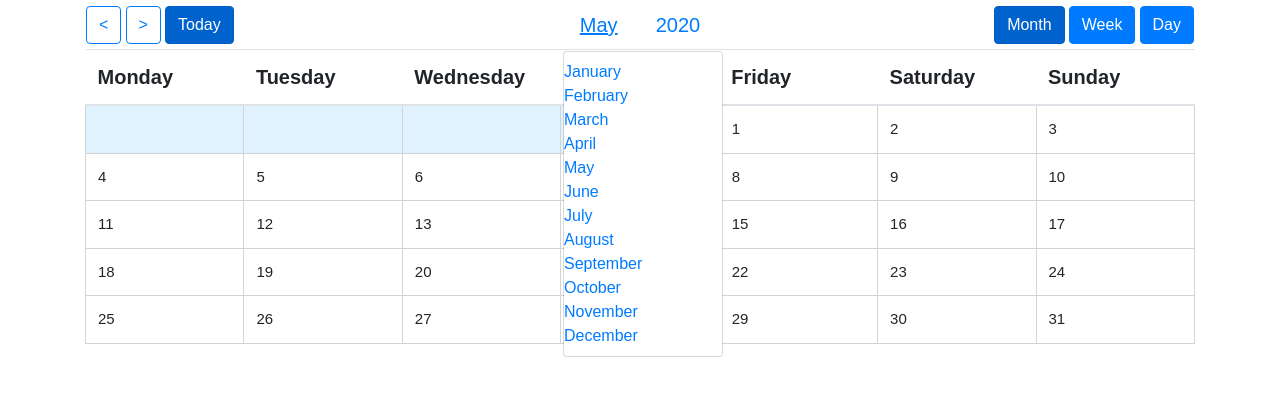
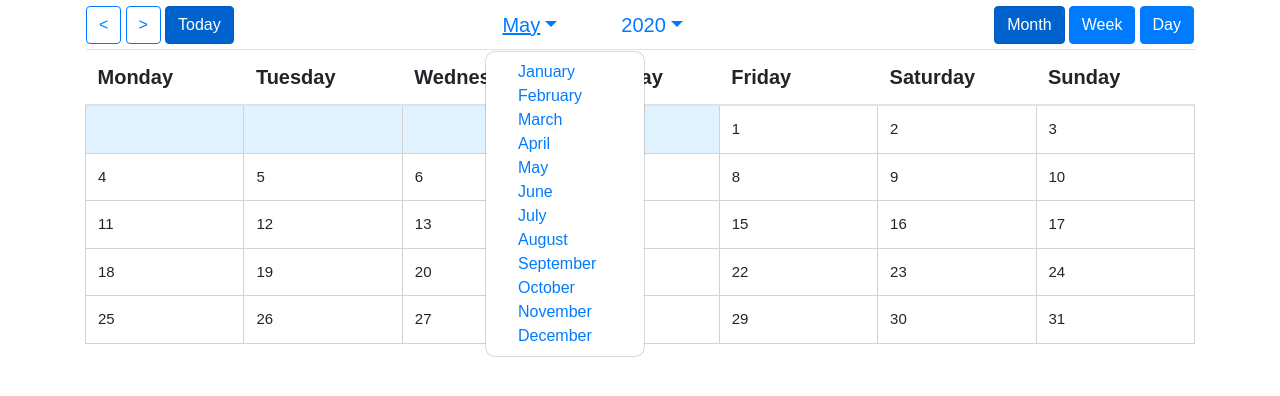
Before and after one commit to shivk012/bullet_webapp, a Flask app: page /calendar in a window 1280 px wide, after a click on "May". Shown: the top 396 px of the page. Run offline with Flask 2, Linux system fonts and the light colour scheme; some libraries are stand-ins or nearby versions.

Commit message:
Adding buttons to year view

```diff
--- a/app/static/css/calendar.css
+++ b/app/static/css/calendar.css
@@ -1,6 +1,5 @@
 td{
     font-size: 0.75em;
-    width: 14%;
 }
 
 .calendarBtn{
@@ -8,8 +7,10 @@ td{
     margin-bottom: 0px;
     min-width: fit-content;
 }
-
-#calendarBtnRow{
+.dayHeading{
+    width: 14%;
+}
+table#calendarBtnRow{
     width: 100%;
 }
 
@@ -24,9 +25,51 @@ td{
 .emptyDay{
     background-color: rgba(135, 206, 250, 0.267)
 }
-.monthDay{
+td.monthDay{
     border: 1px solid lightgray;
+    max-width: 14%;
 }
 #monthDaysTable{
     border: 1px solid lightgrey;
 }
+
+/*@media screen and (min-width: 600px){
+    .threeColumns{
+        -moz-column-count:3; /* Firefox */
+        /*-webkit-column-count:3; /* Safari and Chrome */
+        /*column-count:3;
+    }
+}*/
+
+#monthList{
+    width:150px;
+    border-radius: 10px;
+    padding-left: 2.5%;
+}
+#yearList{
+    width: 50px;
+    border-radius: 10px;
+    padding-left: 1%;
+    padding-right: 1%;
+    text-align: center;
+}
+
+.monthBtnDiv, .yearBtnDiv{
+    width:50%;
+}
+
+.btnDiv.container{
+    width: 49%;
+    float:left;
+}
+.right{
+    text-align: right;
+}
+.left{
+    text-align: left;
+}
+
+.prevDiv, .nextDiv{
+    width: 50%;
+    float: left;
+}
--- a/app/static/js/views/calendar.js
+++ b/app/static/js/views/calendar.js
@@ -39,6 +39,7 @@ window.addEventListener('load', () => {
 	updateShownTime();
 	// add months to dropdown
 	addMonthList(elements.monthSelectionList);
+	addYearList(elements.yearSelectionList, getDecade(calendarState.year));
 	changeMonth();
 
 });
@@ -48,6 +49,31 @@ const addMonthList = (eleId) => {
 	listOfMonths.forEach((month) => {
 		$(eleId).append(`<li role="presentation"><a role="menuitem" tableindex="-1" href="#">${month}</a></li>`);
 	});
+};
+
+// Add years to display dropdown
+const addYearList = (eleId, startYear) => {
+	// remove previous years
+	$(eleId).find('li').remove();
+	let yearList = createDecade(startYear);
+	// add each year as a li item
+	yearList.forEach((year) => {
+		$(eleId).append(`<li role="presentation"><a role="menuitem" tableindex="-1" href="#">${year}</a></li>`);
+	});
+
+	// previous and next buttons
+	$(eleId).append(`
+	<div class="dropdown-divider"></div>
+	<li>
+		<span>
+			<div class="prevDiv">
+				<button class="btn btn-light btn-sm" id="prevDecade" href="#"><</button>
+			</div>
+			<div class="nextDiv">
+				<button class="btn btn-light btn-sm" id="nextDecade" href="#">></button>
+			</div>
+		</span>
+	</li>`);
 };
 
 // Event listener to update month
@@ -62,6 +88,14 @@ const changeMonth = () => {
 	});
 };
 
+// Function to create a list of years
+const createDecade = (startYear) => {
+	let list = [];
+	for (var i = startYear; i <= startYear + 9; i++) {
+		list.push(i);
+	}
+	return list;
+};
 // Get days given a month and year. Returns array of all the dates in the format Sat Feb 01 2020 00:00:00
 // Month is 0 indexed
 const getDaysMonth = (month, year) => {
@@ -75,6 +109,11 @@ const getDaysMonth = (month, year) => {
 		date.setDate(date.getDate() + 1);
 	}
 	return days;
+};
+
+// Function to get decade of a year
+const getDecade = (year) => {
+	return Math.floor(year / 10) * 10;
 };
 
 // Get number of days in the first week of a given month using an array of days
--- a/app/templates/calendar.html
+++ b/app/templates/calendar.html
@@ -14,11 +14,18 @@
             <button id="todayBtn" type="button" class="btn btn-primary active" data-toggle="button" aria-pressed="True" autocomplete="off">Today</button>
         </td>
         <td class = "calendarBtn" id="mnthYear">
-            <button id="displayedMonthBtn" type="button" class="btn btn-link btn-lg" data-toggle="dropdown">Month</button>
-            <button id="displayedYearBtn" type="button" class="btn btn-link btn-lg" data-toggle="dropdown">Year</button>
-            <ul id="monthList" class="dropdown-menu" role="menu" aria-labelledby="displayedMonthBtn"></ul>
-            <ul id="yearList" class="dropdown-menu" role="menu" aria-labelledby="displayedYearBtn"></ul>
-
+            <div class="container">
+                <div class="btnDiv container right">
+                    <button id="displayedMonthBtn" role="button" class="btn btn-link btn-lg dropdown-toggle" data-toggle="dropdown">Month</button>
+                    <ul id="monthList" class="dropdown-menu monthColumns" role="menu" aria-labelledby="displayedMonthBtn">
+                    </ul>
+                </div>
+                <div class="btnDiv container left">
+                    <button id="displayedYearBtn" type="button" class="btn btn-link btn-lg dropdown-toggle"data-toggle="dropdown">Year</button>
+                    <ul id="yearList" class="dropdown-menu yearColumns" role="menu" aria-labelledby="displayedYearBtn">
+                    </ul>
+                </div>
+            </div>
         </td>
         <td class="calendarBtn" id="switchView">
             <button id="monthViewBtn" type="button" class="btn btn-primary active" data-toggle="button" aria-pressed="True" autocomplete="off">Month</button>
@@ -26,16 +33,18 @@
             <button id="monthViewBtn" type="button" class="btn btn-primary" data-toggle="button" aria-pressed="True" autocomplete="off">Day</button>
         </td>
     </table>
+    </div>
+    <div class="container">
     <table class="table" id="datesTable">
         <thead>
             <tr>
-                <th>Monday</th>
-                <th>Tuesday</th>
-                <th>Wednesday</th>
-                <th>Thursday</th>
-                <th>Friday</th>
-                <th>Saturday</th>
-                <th>Sunday</th>
+                <th class="dayHeading">Monday</th>
+                <th class="dayHeading">Tuesday</th>
+                <th class="dayHeading">Wednesday</th>
+                <th class="dayHeading">Thursday</th>
+                <th class="dayHeading">Friday</th>
+                <th class="dayHeading">Saturday</th>
+                <th class="dayHeading">Sunday</th>
             </tr>
         </thead>
         <tbody id="monthDaysTable">
```
